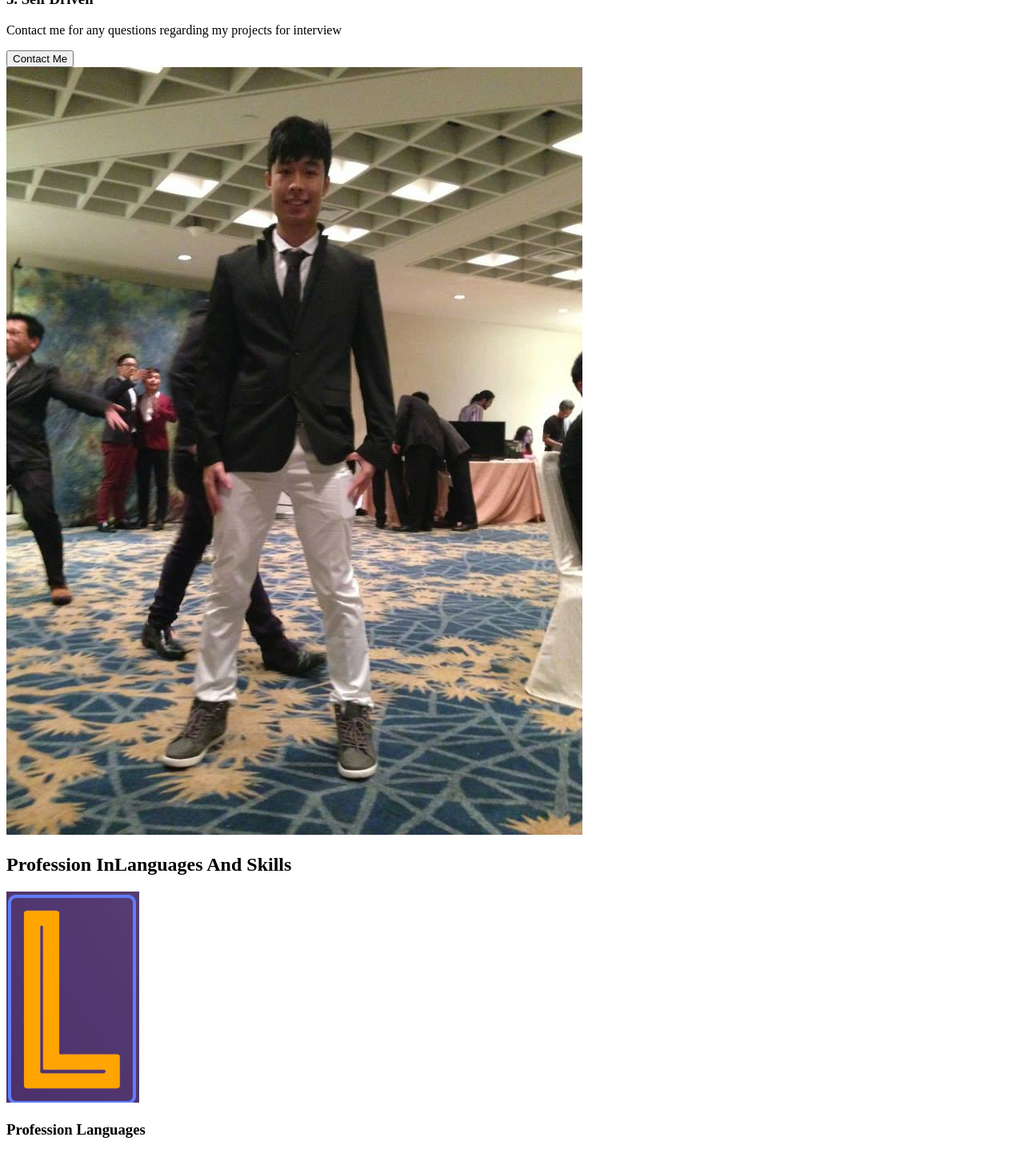
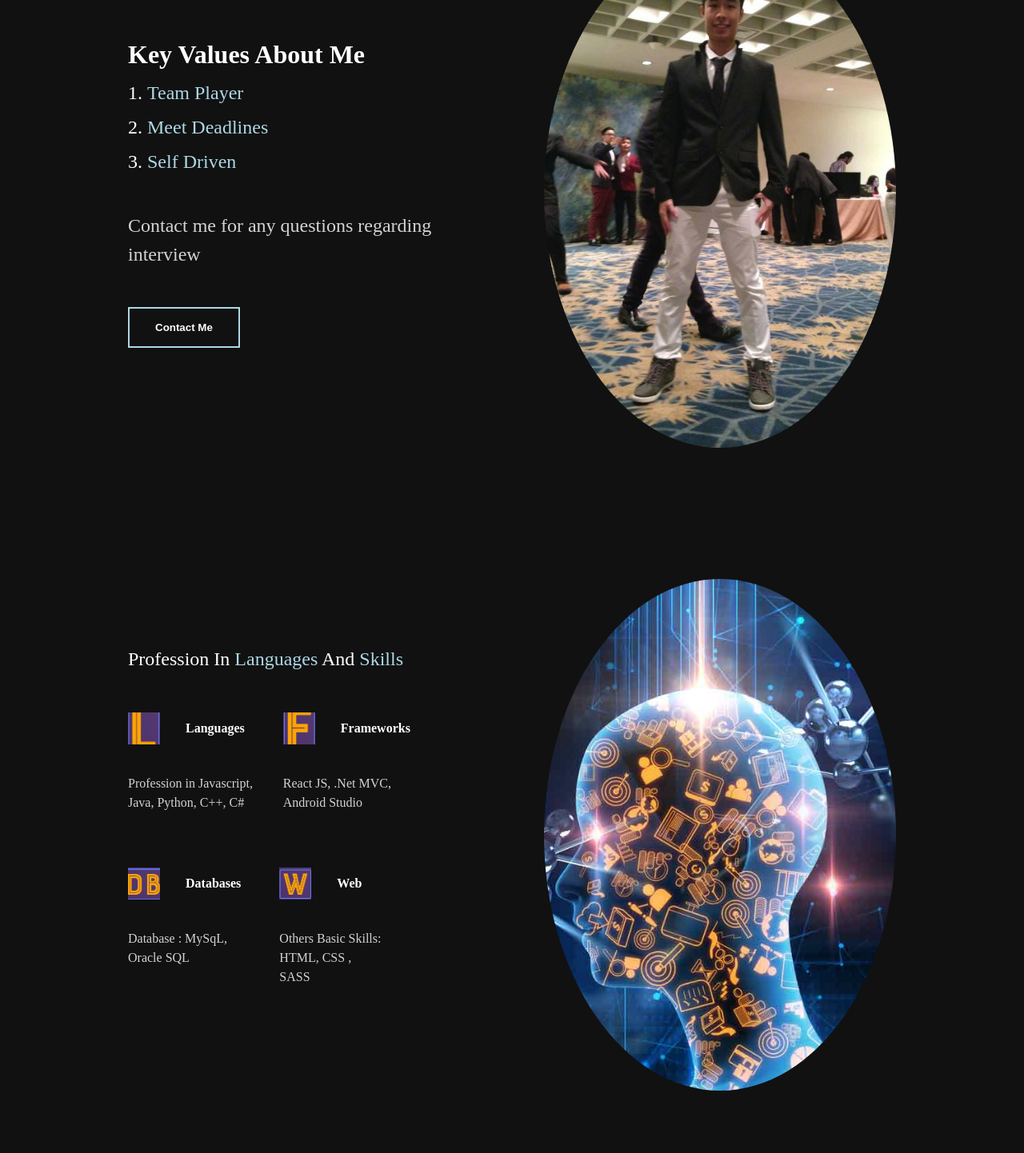
Before and after one commit to lbovboe/portfolio-app, a React (Create React App) app: page / in a window 1280 px wide. Shown: the part 160-1602 px from the top of the page at 80% size. Built offline with nearby package versions, Linux system fonts and the light colour scheme.

Commit message:
styled skill section

```diff
--- a/src/App.js
+++ b/src/App.js
@@ -1,15 +1,18 @@
 import React from "react";
 import AboutMe from "./Pages/AboutMe"
+import GlobalStyle from "./components/GlobalStyle"
 // Using packages
 // react-router-dom
 // framer-motion
 // react-intersection-observer
-// styled-components
+// styled-components for javascript way of styling css
 function App() {
   return (
     <div className="className">
+      <GlobalStyle/>
       <AboutMe></AboutMe>
     </div>
+
   );
 }
 
--- a/src/components/AboutSection.js
+++ b/src/components/AboutSection.js
@@ -1,33 +1,38 @@
 import React from "react";
 import person1 from "../img/person1.jpg";
+// style component
+//import styled from "styled-components"
+
+import { StyleAbout, StyleDescription , StyleImg , StyleHidden } from "../styles";
 // JSX
 const AboutSection = () => {
   return (
-    <div>
-      <div className="description">
+    <StyleAbout>
+      <StyleDescription>
         {/* For title using layers to design the text */}
         <div className="title">
-          <div className="hide">
-            <h2>Key Values About Me</h2>
-          </div>
-          <div className="hide">
-            <h3> 1. <span>Team Player</span> </h3>
-          </div>
-          <div className="hide">
-            <h3> 2. <span>Punctuality</span></h3>
-          </div>
-          <div className="hide">
-            <h3> 3. <span>Self Driven</span></h3>
-          </div>
+          <StyleHidden>
+            <h1>Key Values About Me</h1>
+          </StyleHidden>
+          <StyleHidden>
+            <h2> 1. <span>Team Player</span> </h2>
+          </StyleHidden>
+          <StyleHidden>
+            <h2> 2. <span>Meet Deadlines</span></h2>
+          </StyleHidden>
+          <StyleHidden>
+            <h2> 3. <span>Self Driven</span></h2>
+          </StyleHidden>
         </div>
-        <p> Contact me for any questions regarding my projects for interview</p>
+        <p> Contact me for any questions regarding interview</p>
         <button> Contact Me </button>
-      </div>
-      <div className="image">
+      </StyleDescription>
+      <StyleImg>
           <img src={person1} alt="No Img Displayed" />
-      </div>
-    </div>
+      </StyleImg>
+    </StyleAbout>
   );
 };
 
+
 export default AboutSection;
--- /dev/null
+++ b/src/components/GlobalStyle.js
@@ -0,0 +1,60 @@
+import { createGlobalStyle } from "styled-components";
+
+const GlobalStyle = createGlobalStyle`
+    *{
+        margin:0;
+        padding:0;
+        box-sizing:border-box;
+    }
+
+    body{
+        background: #111;
+
+
+    }
+
+    button{
+        font-weight: bold;
+        font-size: 1.1 rem;
+        cursor:pointer;
+        padding: 1rem 2rem;
+        border: 2px solid lightblue;
+        background: transparent;
+        color: white;
+        transition: all 0.5s ease;
+        &:hover {
+            background-color: lightblue;
+            color:white;
+        }
+
+
+    }
+
+    h2{
+            font-weight:lighter;
+            font-size: 4 rem;
+            color:white;
+
+    }
+    h3{
+        color:white;
+    }
+    h4{
+        font-family: bold;
+        color:white;
+
+    }
+    span{
+        font-family: bold;
+        color:lightblue;
+    }
+    p{
+        padding:3rem 0rem;
+        color:lightgrey;
+        font-size: 1.5rem;
+        line-height:150%;
+
+    }
+`;
+
+export default GlobalStyle;
--- a/src/components/SkillSection.js
+++ b/src/components/SkillSection.js
@@ -1,57 +1,99 @@
 import React from "react";
-import logoL from "../img/logoL.png"
-import logoF from "../img/logoF.png"
-import logoDB from "../img/logoDB.png"
-import logoW from "../img/logoW.png"
-import SkillSets from "../img/Skillsets.jpg"
+import logoL from "../img/logoL.png";
+import logoF from "../img/logoF.png";
+import logoDB from "../img/logoDB.png";
+import logoW from "../img/logoW.png";
+import SkillSets from "../img/Skillsets.jpg";
+import styled from "styled-components";
+import { StyleAbout, StyleDescription , StyleImg  } from "../styles";
 const SkillSection = () =>{
     return(
-        <div className="skills">
+        <StyleSkill>
             {/* Using cards for different skills sets */}
-            <div className="description">
-                <h2> Profession In<span>Languages</span> And <span>Skills</span></h2>
-                <div className="cards">
-                    <div className="card">
+            <StyleDescription>
+                <h2> Profession In <span>Languages</span> And <span>Skills</span></h2>
+                <Cards>
+                    <Card>
                         <div className="icon">
                             <img src={logoL} alt="No img Yet" />
-                            <h3>Profession Languages</h3>
+                            <h3>Languages</h3>
                         </div>
-                    </div>
-                    <p>Profession in Javascript, Java, Python, C++, C#</p>
-                </div>
+                        <p>Profession in Javascript, Java, Python, C++, C#</p>
+                    </Card>
 
-                <div className="cards">
-                    <div className="card">
+                    <Card>
                         <div className="icon">
                             <img src={logoF} alt="No img Yet" />
                             <h3>Frameworks</h3>
                         </div>
-                    </div>
-                    <p>React JS, .Net MVC, Android Studio</p>
-                </div>
-                <div className="cards">
-                    <div className="card">
+                        <p>React JS, .Net MVC, Android Studio</p>
+                    </Card>
+                    <Card>
                         <div className="icon">
                             <img src={logoDB} alt="No img Yet" />
                             <h3>Databases</h3>
                         </div>
-                    </div>
-                    <p>Database : MySqL, Oracle SQL</p>
-                </div>
-
-                <div className="cards">
-                    <div className="card">
+                        <p>Database : MySqL, Oracle SQL</p>
+                    </Card>
+                    <Card>
                         <div className="icon">
                             <img src={logoW} alt="No img Yet" />
-                            <h3>Web Skills</h3>
+                            <h3>Web </h3>
                         </div>
-                    </div>
-                    <p>Others Basic Skills: HTML, CSS , SASS </p>
-                </div>
-            </div>
-            <img src={SkillSets} alt="Skill Sets Img" />
-        </div>
+                        <p>Others Basic Skills: HTML, CSS , SASS </p>
+                    </Card>
+
+                </Cards>
+
+            </StyleDescription>
+
+
+            <StyleImg>
+                <img src={SkillSets} alt="Skill Sets Img" />
+            </StyleImg>
+        </StyleSkill>
     )
 }
+// inherit the css from about
+const StyleSkill = styled(StyleAbout)`
+    h2{
+        padding-bottom: 3rem;
 
+
+    }
+    p{
+        //width:70%;
+        padding: 2rem 0rem 4rem 0rem; // give some padding to top and bottom
+    }
+`
+const Cards = styled.div`
+    display:flex;
+    flex-wrap: wrap;
+
+`
+const Card = styled.div`
+    flex-basis:10rem; // sets the initial main size of a flex item
+    padding-right:2rem;
+    .icon{
+        display:flex;
+        align-items:center;
+
+        h3{
+            color:white;
+
+            margin-left:1rem;
+            padding: 1rem;
+            font-size:1rem;
+        }
+        img{
+            width:40px;
+            height:40px;
+            object-fit: cover;
+        }
+    }
+    p{
+        font-size: 1rem;
+    }
+
+`
 export default SkillSection;
--- /dev/null
+++ b/src/styles.js
@@ -0,0 +1,33 @@
+import styled from "styled-components"
+// style component
+export const StyleAbout = styled.div`
+  min-height: 90vh;
+  display :flex;
+  align-items:center;
+  justify-content:space-between;
+  padding: 5rem 10rem; // padding to the side border
+  color:white;
+
+`
+
+export const StyleDescription = styled.div`
+  flex:1;
+  padding-right:5rem;
+  h2{
+    font-weight: lighter;
+    padding-top:1rem;
+  }
+`
+export const StyleImg = styled.div`
+  flex: 1;
+  overflow: hidden;
+  img{
+    border-radius: 50%;
+    width:100%;
+    height:80vh;
+    object-fit: cover;
+  }
+`
+export const StyleHidden = styled.div`
+  overflow: hidden;
+`
```
